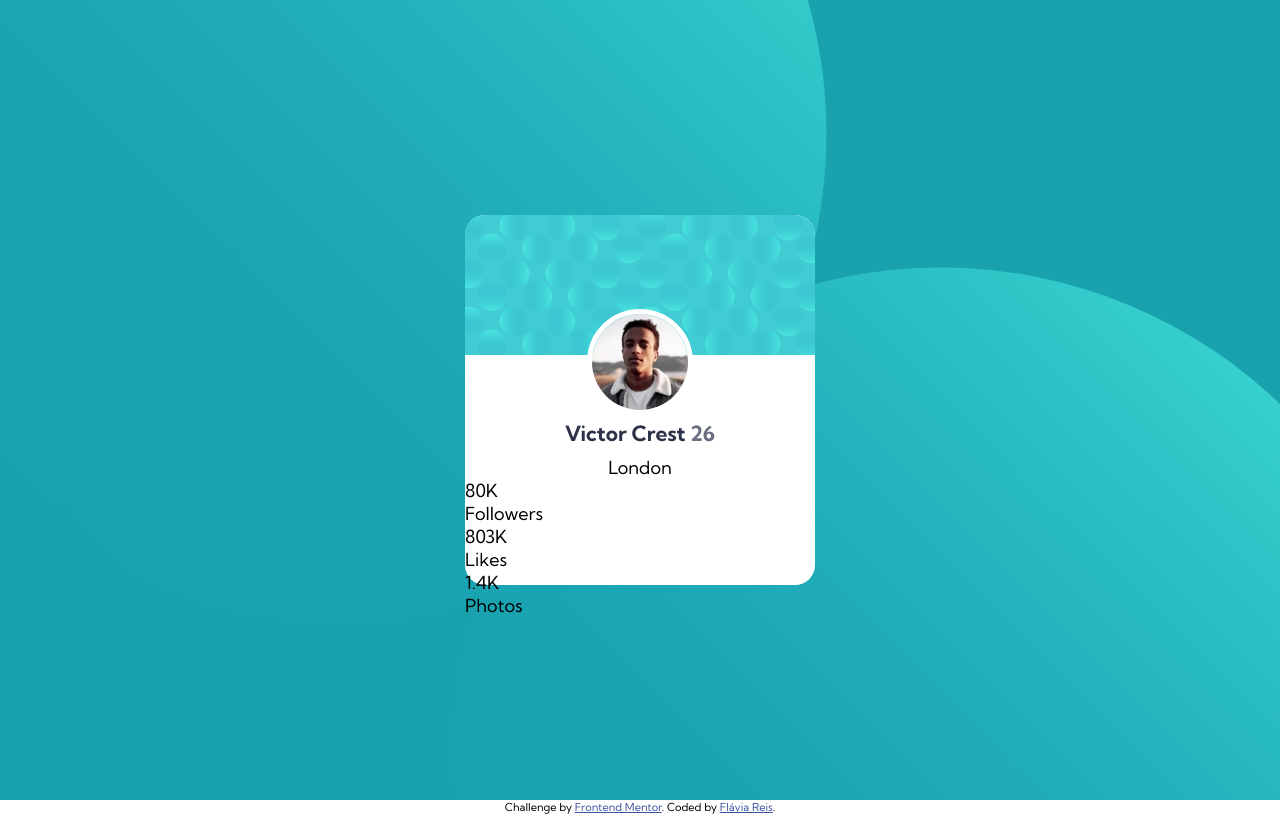
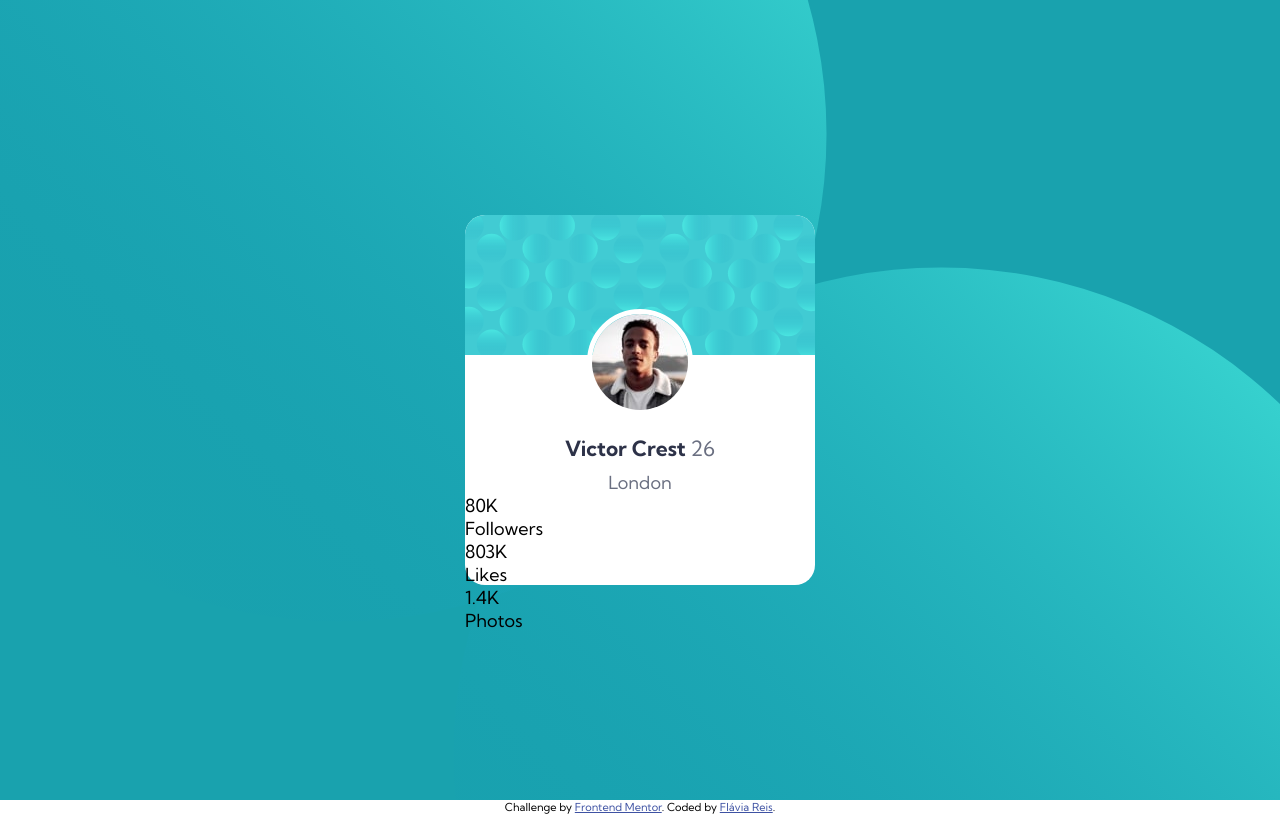
Before and after one commit to flaviare1s/profile-card-component, a React (Vite) app: page / in a window 1280 px wide. Built offline with nearby package versions, Linux system fonts and the light colour scheme.

Commit message:
Update App.css

```diff
--- a/src/App.css
+++ b/src/App.css
@@ -41,6 +41,7 @@ main {
   background-size: 350px 140px;
   background-repeat: no-repeat;
   border-radius: 20px 20px 0px 0px;
+  color: var(--cor2);
 }
 
 img {
@@ -52,9 +53,10 @@ img {
 h1 {
   color: var(--cor1);
   font-size: 21px;
-  padding-bottom: 10px;
+  padding: 15px 0px 10px 0px;
 }
 
 h1 span {
   color: var(--cor2);
+  font-weight: 400;
 }
```
